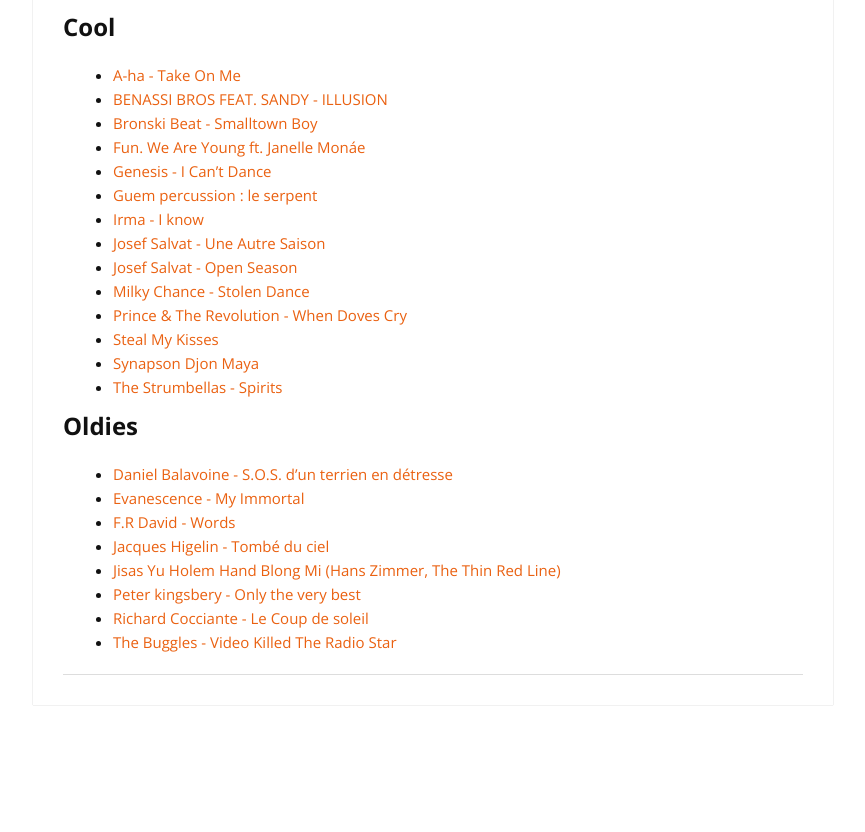
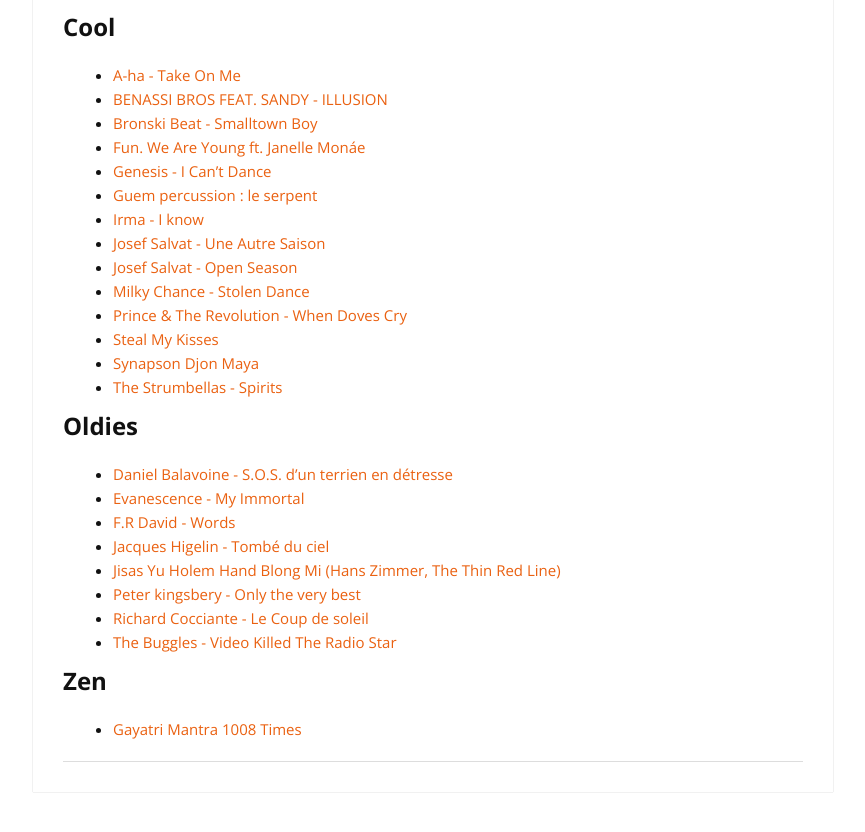
Before and after one commit to cylmat/cylmat.github.io, a Jekyll site: the page built from _pages/musics.md, in a window 1280 px wide and 900 px high, scrolled down 1114 px. Shown: the top 832 px of the window, without its empty margins (207-1072 px from the left). Built offline with Jekyll 4.4.1, drawn with Linux system fonts in a browser that asks for light colours; nearby versions of some CDN libraries.

Commit message:
Update musics.md

```diff
--- a/_pages/musics.md
+++ b/_pages/musics.md
@@ -72,3 +72,6 @@
 - [Peter kingsbery - Only the very best](https://www.youtube.com/watch?v=cveoHrMyUDs)
 - [Richard Cocciante - Le Coup de soleil](https://www.youtube.com/watch?v=CIjqKL33TTE)
 - [The Buggles - Video Killed The Radio Star](https://www.youtube.com/watch?v=W8r-tXRLazs)
+
+## Zen
+- [Gayatri Mantra 1008 Times](https://www.youtube.com/watch?v=dTaChOdz0y4)
```
